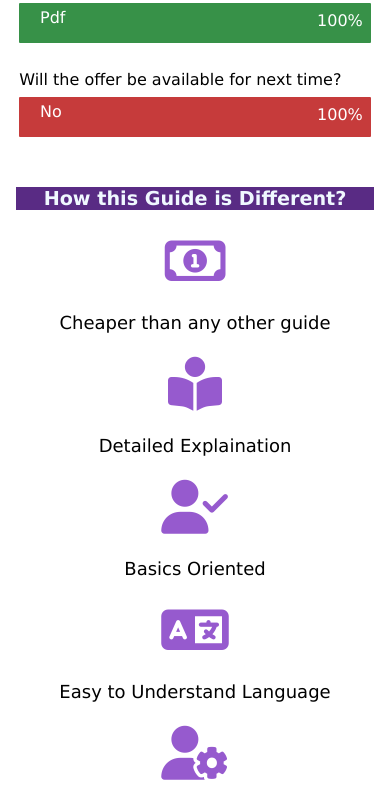
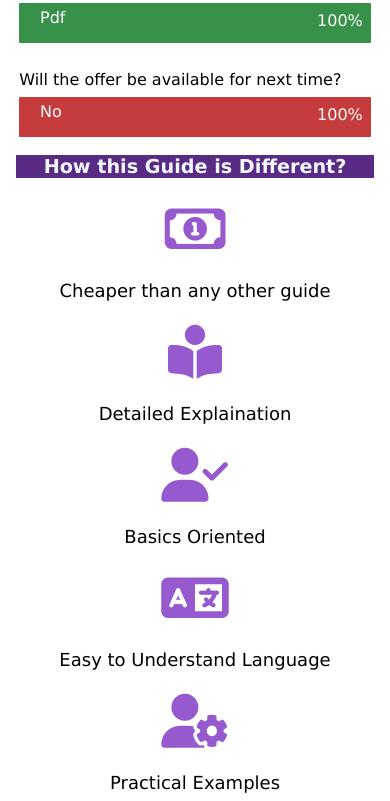
Before and after one commit to muskan1975/Software-Mastery-New-Web, a plain HTML site: page index.html in a window 390 px wide. Shown: the part 1495-2296 px from the top of the page. Drawn offline with nearby package versions, Linux system fonts and the light colour scheme.

Commit message:
Update style.css

```diff
--- a/style.css
+++ b/style.css
@@ -1489,7 +1489,7 @@
         color: gray;
     }
     .container4 {
-        margin-top: -10rem;
+        margin-top: -12rem;
         padding: 1rem;
     }
 }
```
